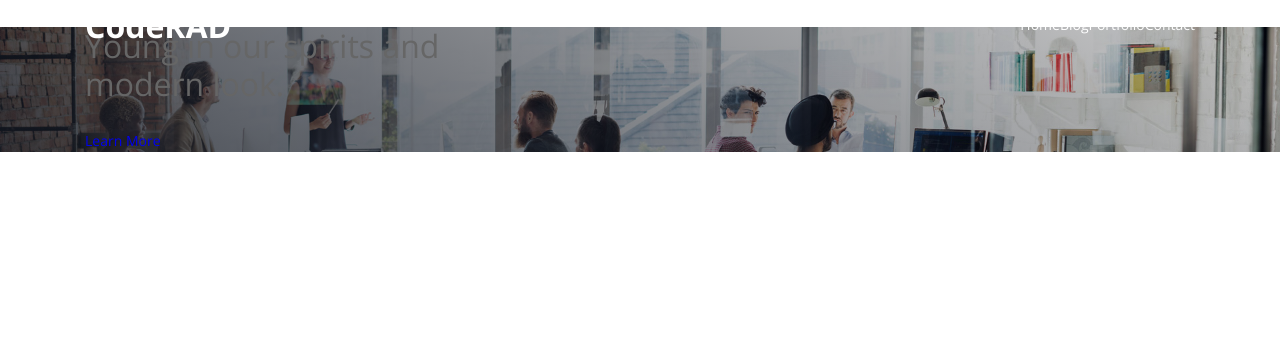
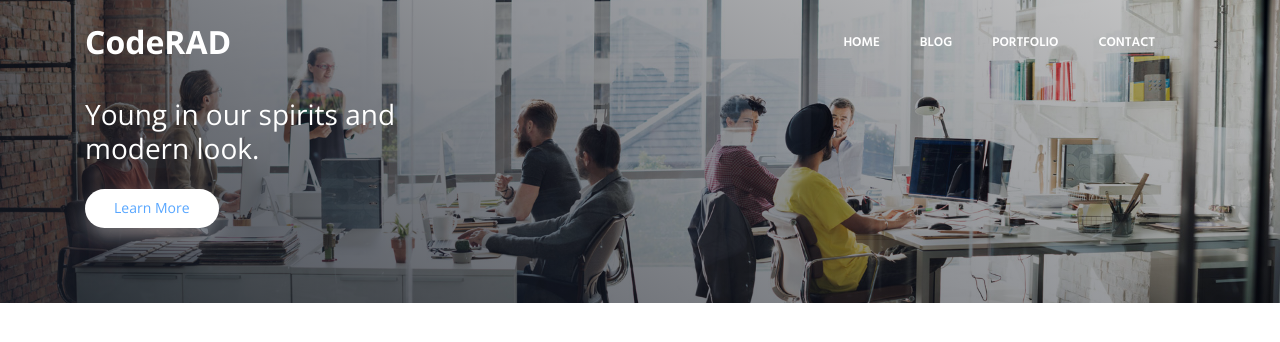
Before and after one commit to TylerMoline66/CodeRad, a plain HTML site: page index.html in a window 1280 px wide. Drawn offline with nearby package versions, Linux system fonts and the light colour scheme.

Commit message:
completed navbar and header

```diff
--- a/CSS/default.css
+++ b/CSS/default.css
@@ -48,7 +48,7 @@ p {
 }
 
 h2 {
-  font-size: 2rem;
+  font-size: 1.75rem;
   font-weight: 500;
   line-height: 1.2;
 }
@@ -67,6 +67,29 @@ img {
    margin-left: auto;
    margin-right: auto;
  }
+
+ .btn {
+   display: inline-block;
+   font-weight: 400;
+   color: var(--font-color-base);
+   text-align: center;
+   cursor: pointer;
+   user-select: none;
+   background-color: transparent;
+   border: 1px solid transparent;
+   padding: .375rem 0.75rem;
+   border-radius: 1.25rem;
+   transition: ease-in-out 0.3s;
+ }
+
+ .btn-white {
+   background-color: var(--white);
+   color: var(--font-color-link);
+   box-shadow: 0px 10px 20px rgba( 255, 255, 255, 0.35);
+   padding: .475rem 1.75rem;
+ }
+
+
 @media (min-width: 1200px) {
   .container {
     max-width: 1140px;
--- a/CSS/styles.css
+++ b/CSS/styles.css
@@ -5,6 +5,8 @@
   left: 0;
   z-index: 500;
   transition: ease-in-out .3s;
+  padding: 1rem;
+
 }
 
 [aria-controls="navbarDropdown"] {
@@ -28,6 +30,16 @@
     color: var(--white);
 }
 
+.nav-link a {
+  color: var(--white);
+  font-size: .8125rem;
+  font-weight: 600;
+  font-family: "Hind", sans-serif;
+  text-transform: uppercase;
+  margin-right: 2.5rem;
+  line-height: 1.25rem;
+}
+
 .bg-header {
   background-image: url("../assets/images/week-5-assets/bg-header-1.jpg");
   background-color: var(--footer);
@@ -36,6 +48,7 @@
   background-position: 50% 20%;
   position: relative;
   z-index: 1;
+  padding: 4.6875rem 0;
 }
 
 .bg-header::before {
@@ -55,6 +68,7 @@
   z-index: -1;
 }
 
-.nav-link a {
+.hero-header {
   color: var(--white);
+  font-size: 1.75rem;
 }
--- a/index.html
+++ b/index.html
@@ -47,7 +47,7 @@
           <h2 class="hero-header">
             Young in our spirits and <br> modern look.
           </h2>
-          <a href="#">Learn More</a>
+          <a class="btn btn-white" href="#">Learn More</a>
         </div>
       </div>
     </header>
```
